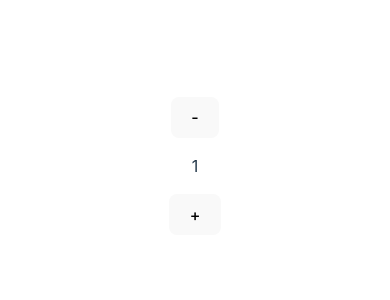
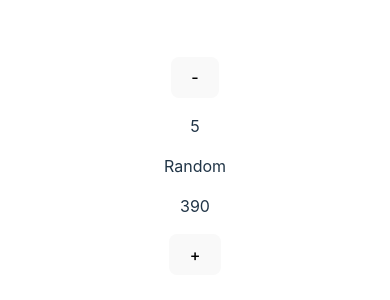
Before and after one commit to mankarshubham81/react-hooks, a React (Vite) app: page / in a window 390 px wide. Shown: the part 256-556 px from the top of the page. Built offline with nearby package versions, Linux system fonts and the light colour scheme.

Commit message:
final useEffect hook code

```diff
--- a/src/AllHooks/HookUseEffect.jsx
+++ b/src/AllHooks/HookUseEffect.jsx
@@ -6,9 +6,28 @@ const HookUseEffect = () => {
         id: "abcd",
     })
 
+    const [screenWidth, setScreenWidth] = useState(window.innerWidth)
+
     useEffect(() => {
+        setCount((prev) => {
+            return  {
+                id: "Random",
+                num: 5
+            }
+          })
+        //   setCount({
+        //     id: "Random2",
+        //     num: 2
+        // })
         console.log("this log will display onle at one time");
-    }, [count]);
+    }, []);
+
+    useEffect(() => {
+        window.addEventListener("resize", () => {
+            setScreenWidth(window.innerWidth)
+        })
+
+    }, [screenWidth]);
 
     const handleSubstract = () => {
       setCount((prev) => {
@@ -37,6 +56,8 @@ const HookUseEffect = () => {
       <div >
         <button  onClick={handleSubstract}>-</button>
         <p>{count.num}</p>
+        <p>{count.id}</p>
+        <p>{screenWidth}</p>
         <button  onClick={handleAdd}>+</button>
       </div>
     )
```
